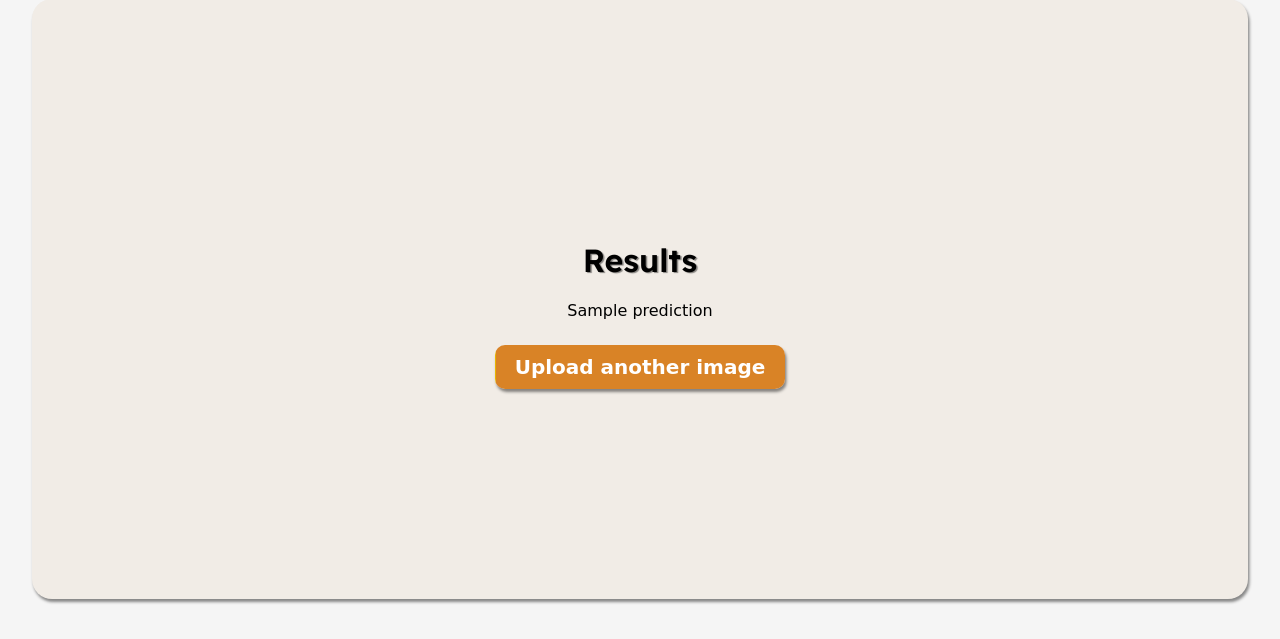
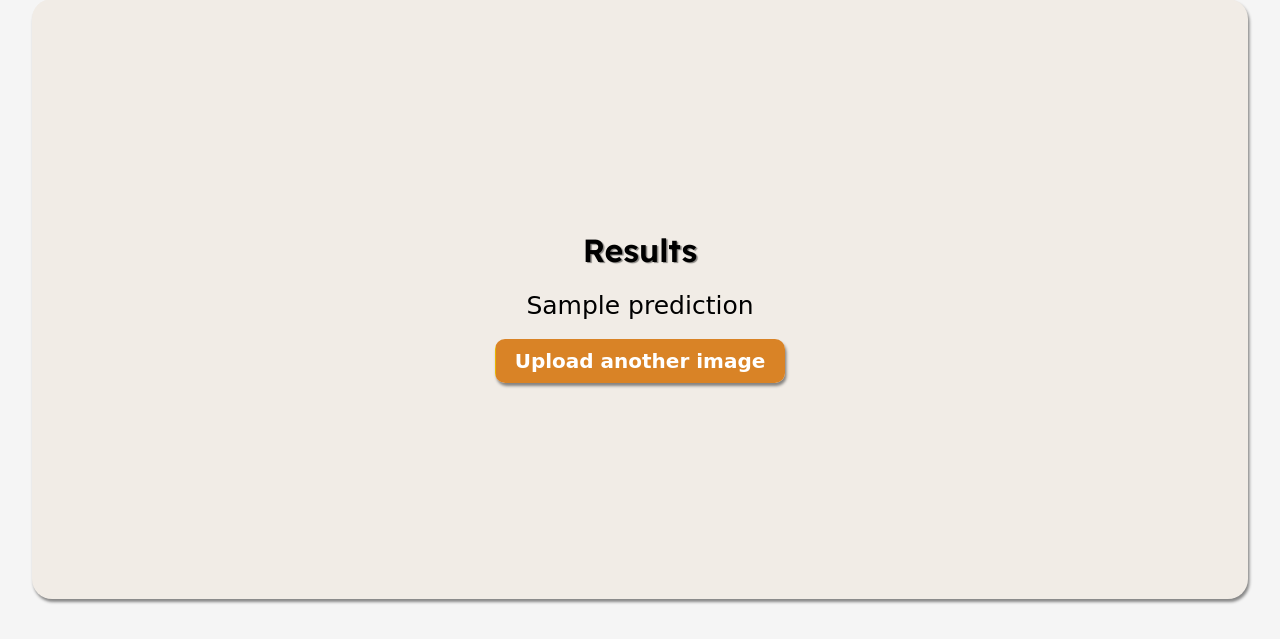
Before and after one commit to anishs37/DUCC, a Flask app: template templates/result.html in a window 1280 px wide. Shown: the part 131-770 px from the top of the page. Run offline with Flask 2, Linux system fonts and the light colour scheme; the template is opened without the code that fills it: most values are stand-ins (such as "Sample title", 1, 10 or a date in 2020); some web fonts are replaced.

Commit message:
css changes

```diff
--- a/app.py
+++ b/app.py
@@ -43,12 +43,14 @@ def upload():
         img = Image.open(f)
         img = img.resize((224, 224))
         img = img.convert('RGB')
-        img.save('static/img/uploaded.jpg')
         img = np.array(img).reshape(-1, 224, 224, 3)
 
         prediction = model.predict(img)
 
-        print(prediction)
+        if prediction[0][0] > prediction[0][1]:
+            prediction = 'You are not predicted to have melanoma. Please continue to monitor your skin for any changes.'
+        else:
+            prediction = 'You are predicted to have melanoma. Please see a dermatologist for further evaluation.'
 
         return render_template('result.html', prediction=prediction, active={
             'home': False,
--- a/static/css/styles.css
+++ b/static/css/styles.css
@@ -8,6 +8,7 @@ body {
 h1 {
     font-family: 'Lexend', sans-serif;
     text-shadow: 1.5px 1.0px 1.0px hsl(0deg 0% 0% / 0.45);
+    margin-top: 5px;
 }
 
 h2 {
@@ -19,6 +20,13 @@ h2 {
 
 #methods p {
     margin-top: 5px;
+}
+
+p#results {
+    font-size: 25px;
+    width: 85%;
+    margin:auto;
+    margin-bottom: 10px;
 }
 
 .body-text {
@@ -48,7 +56,7 @@ h2 {
 .column-text {
     width:80%;
     margin:auto;
-    font-size: 20px;
+    font-size: 18px;
 }
 
 nav ul {
--- a/templates/methods.html
+++ b/templates/methods.html
@@ -29,8 +29,6 @@
     </p>
     <a href="https://doi.org/10.48550/arXiv.1512.00567" target="_blank">Read more about InceptionV3</a>
 
-    <h2>Evaluation</h2>
-
 </div>
 
 
--- a/templates/result.html
+++ b/templates/result.html
@@ -2,7 +2,7 @@
 
 {% block title %}Results{% endblock %}
 {% block content %}
-<p>{{prediction}}</p>
+<p id="results">{{prediction}}</p>
 <br>
 <a href="./upload" class="button">Upload another image</a>
 {% endblock %}
```
Also changed, not shown: static/img/uploaded.jpg (deleted).
